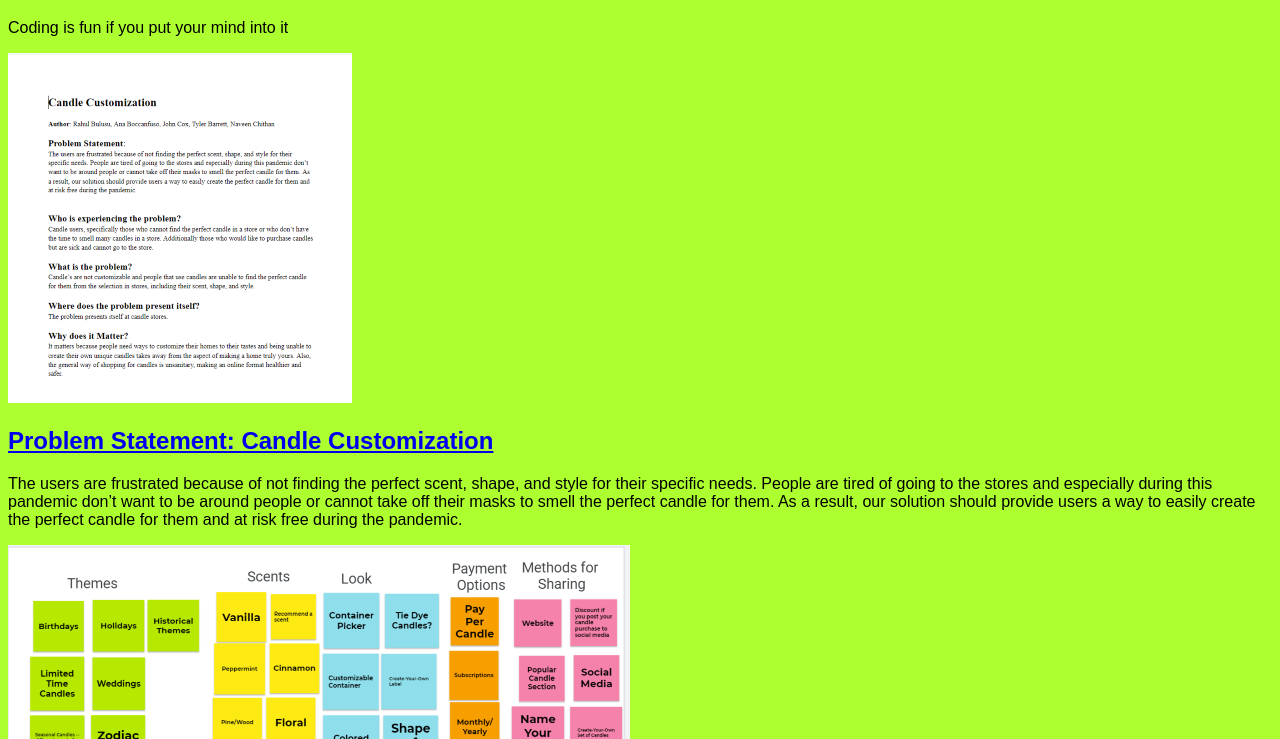
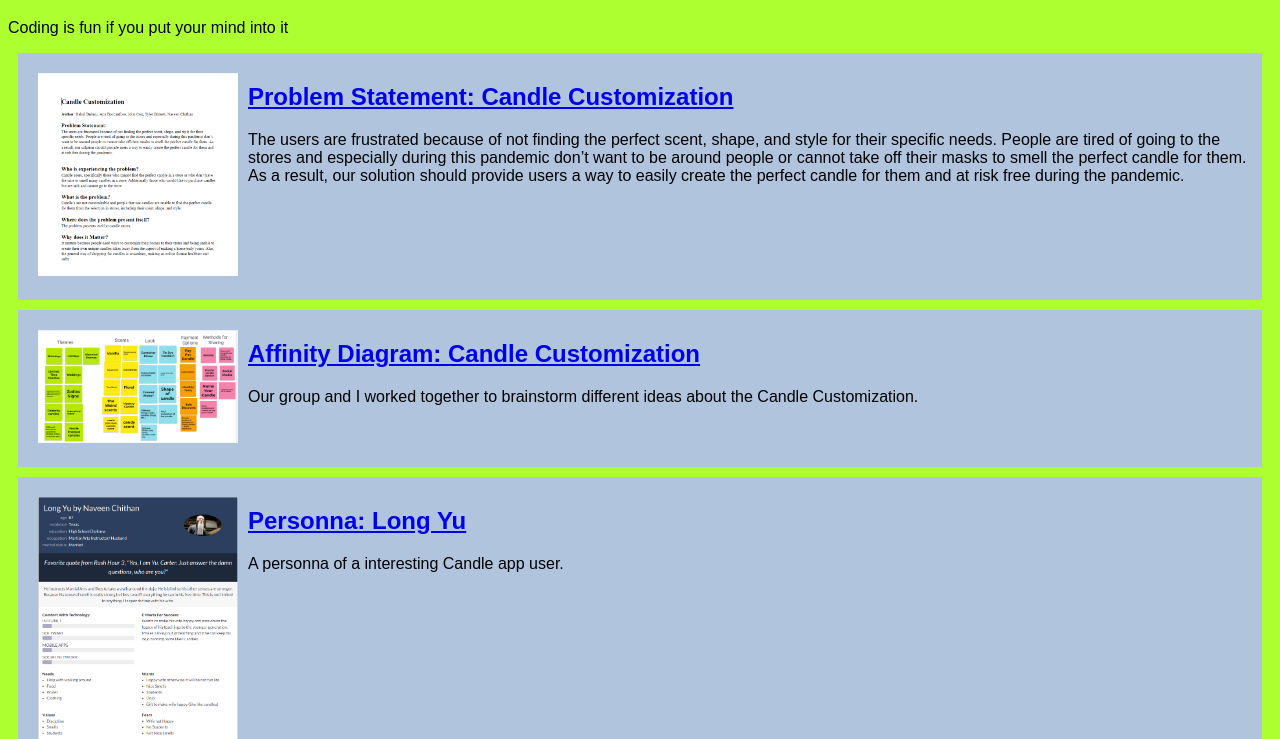
Before and after one commit to nchithan/nchithan.github.io, a plain HTML site: page index.html in a window 1280 px wide. Shown: the part 61-800 px from the top of the page. Drawn offline with Linux system fonts and the light colour scheme.

Commit message:
Add files via upload

```diff
--- a/index.html
+++ b/index.html
@@ -30,5 +30,17 @@
             </section>
         </section>
 
+        <!--Personna Assignment-->
+        <section class="assignment">
+            <a href="files/Personas.pdf"><img src="images/personna.PNG"></a>
+            <section class="assign-details">
+                <a href="files/Personas.pdf"><h2>Personna: Long Yu</h2></a>
+                <p>
+                    A personna of a interesting Candle app user.
+                </p>
+
+            </section>
+        </section>
+
     </body>
 </html>
--- a/styles.css
+++ b/styles.css
@@ -1,6 +1,18 @@
 body {
     background: greenyellow;
     font-family: Arial, Helvetica, sans-serif;
+}
+
+.assignment {
+    display:flex;
+    padding:10px;
+    margin:10px;
+    background: lightsteelblue;
+}
+
+.assignment img {
+    width:200px;
+    padding:10px;
 }
 
 h1 {
```
Also changed, not shown: images/personna.PNG (added), 1 other file.
